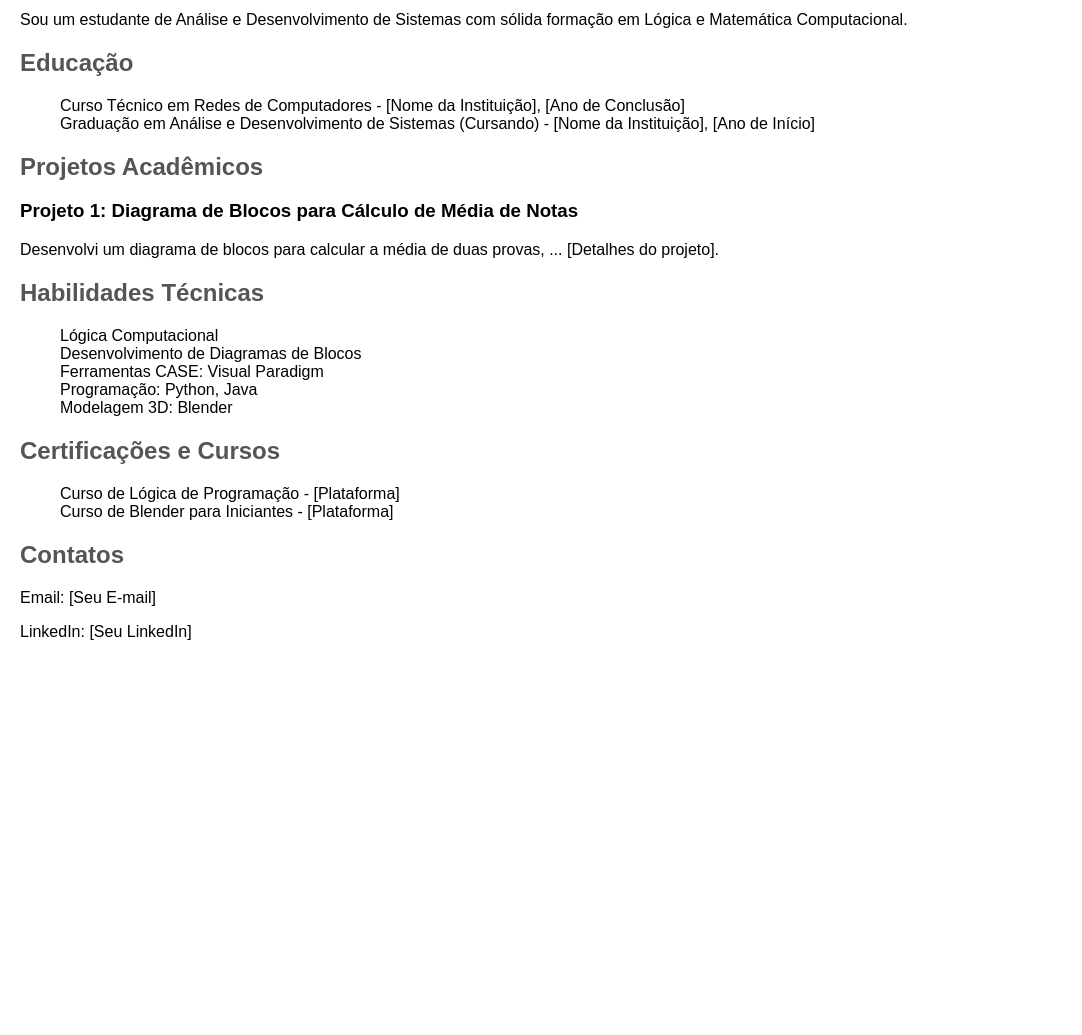
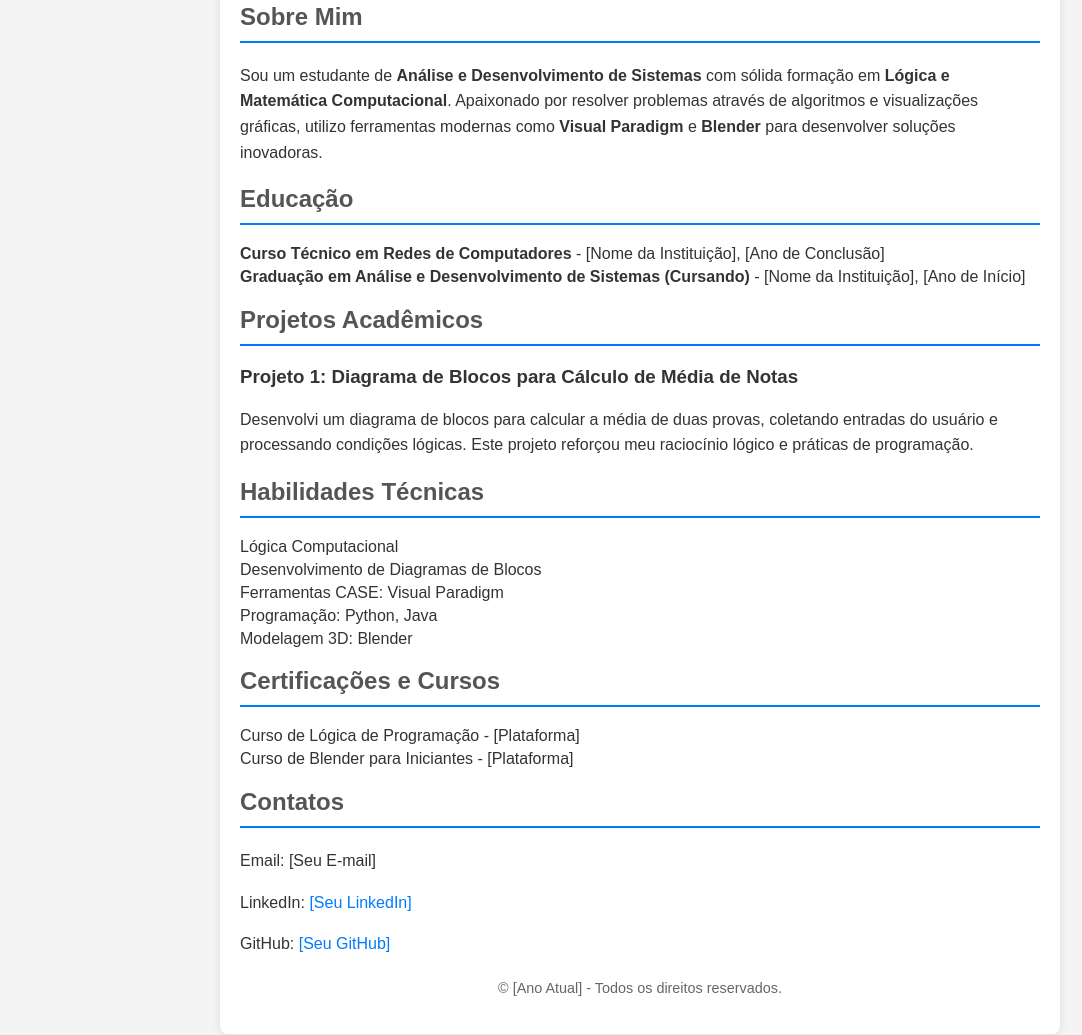
Before and after one commit to bruninho418/Bruno-Henrique, a plain HTML site: page index.html in a window 1280 px wide. Shown: the part 117-1152 px from the top of the page, without its empty margins (0-1082 px from the left). Before the commit the page ends 800 px from the top, so only its background shows below. Drawn offline with Linux system fonts and the light colour scheme.

Commit message:
Update index.html

```diff
--- a/index.html
+++ b/index.html
@@ -1,32 +1,94 @@
 <!DOCTYPE html>
 <html lang="pt-BR">
+
 <head>
     <meta charset="UTF-8">
     <meta name="viewport" content="width=device-width, initial-scale=1.0">
     <title>Portfólio de [Seu Nome]</title>
     <style>
-        body { font-family: Arial, sans-serif; margin: 20px; }
-        h1 { color: #333; }
-        h2 { color: #555; }
-        ul { list-style-type: none; }
-        a { color: #1a0dab; }
+        body {
+            font-family: Arial, sans-serif;
+            margin: 0;
+            padding: 20px;
+            background-color: #f4f4f4;
+            color: #333;
+        }
+
+        h1 {
+            color: #007BFF;
+            text-align: center;
+        }
+
+        h2 {
+            color: #555;
+            border-bottom: 2px solid #007BFF;
+            padding-bottom: 10px;
+        }
+
+        p {
+            line-height: 1.6;
+        }
+
+        ul {
+            list-style-type: none;
+            padding: 0;
+        }
+
+        li {
+            margin: 5px 0;
+        }
+
+        a {
+            color: #007BFF;
+            text-decoration: none;
+        }
+
+        a:hover {
+            text-decoration: underline;
+        }
+
+        .container {
+            max-width: 800px;
+            margin: auto;
+            background: #fff;
+            padding: 20px;
+            border-radius: 8px;
+            box-shadow: 0 0 10px rgba(0, 0, 0, 0.1);
+        }
+
+        footer {
+            text-align: center;
+            margin-top: 20px;
+            font-size: 0.9em;
+            color: #666;
+        }
     </style>
 </head>
+
 <body>
+    <div class="container">
         <h1>Portfólio de [Seu Nome]</h1>
 
         <h2>Sobre Mim</h2>
-    <p>Sou um estudante de Análise e Desenvolvimento de Sistemas com sólida formação em Lógica e Matemática Computacional.</p>
+        <p>
+            Sou um estudante de <strong>Análise e Desenvolvimento de Sistemas</strong> com sólida formação em
+            <strong>Lógica e Matemática Computacional</strong>. Apaixonado por resolver problemas através de
+            algoritmos e visualizações gráficas, utilizo ferramentas modernas como <strong>Visual Paradigm</strong>
+            e <strong>Blender</strong> para desenvolver soluções inovadoras.
+        </p>
 
         <h2>Educação</h2>
         <ul>
-        <li>Curso Técnico em Redes de Computadores - [Nome da Instituição], [Ano de Conclusão]</li>
-        <li>Graduação em Análise e Desenvolvimento de Sistemas (Cursando) - [Nome da Instituição], [Ano de Início]</li>
+            <li><strong>Curso Técnico em Redes de Computadores</strong> - [Nome da Instituição], [Ano de Conclusão]</li>
+            <li><strong>Graduação em Análise e Desenvolvimento de Sistemas (Cursando)</strong> - [Nome da Instituição], [Ano de Início]</li>
         </ul>
 
         <h2>Projetos Acadêmicos</h2>
         <h3>Projeto 1: Diagrama de Blocos para Cálculo de Média de Notas</h3>
-    <p>Desenvolvi um diagrama de blocos para calcular a média de duas provas, ... [Detalhes do projeto].</p>
+        <p>
+            Desenvolvi um diagrama de blocos para calcular a média de duas provas, coletando entradas do usuário e
+            processando condições lógicas. Este projeto reforçou meu raciocínio lógico e práticas de programação.
+        </p>
 
         <h2>Habilidades Técnicas</h2>
         <ul>
@@ -45,6 +107,13 @@
 
         <h2>Contatos</h2>
         <p>Email: [Seu E-mail]</p>
-    <p>LinkedIn: [Seu LinkedIn]</p>
+        <p>LinkedIn: <a href="[Seu LinkedIn]" target="_blank">[Seu LinkedIn]</a></p>
+        <p>GitHub: <a href="[Seu GitHub]" target="_blank">[Seu GitHub]</a></p>
+
+        <footer>
+            <p>&copy; [Ano Atual] - Todos os direitos reservados.</p>
+        </footer>
+    </div>
 </body>
+
 </html>
```
Lines whose indentation alone changed are shown as unchanged.
